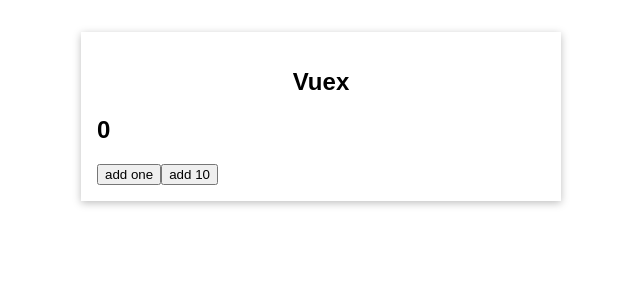
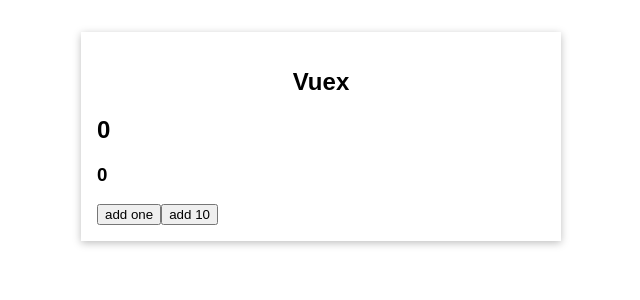
Before and after one commit to iNo0r/Vue-Vuex, a Vue app: page / in a window 1280 px wide. Shown: the top 300 px of the page, without its empty margins (319-959 px from the left). Built offline with nearby package versions, Linux system fonts and the light colour scheme.

Commit message:
introducing getters

```diff
--- a/src/components/MyCounter.vue
+++ b/src/components/MyCounter.vue
@@ -1,5 +1,6 @@
 <template>
   <h2>{{ counter }}</h2>
+  <h3>{{ finalCounter }}</h3>
 </template>
 
 <script>
@@ -7,6 +8,10 @@
   computed: {
     counter() {
       return this.$store.state.counter;
+    },
+    finalCounter() {
+      // it is called without the ()
+      return this.$store.getters.finalCounter;
     }
   }
 };
--- a/src/main.js
+++ b/src/main.js
@@ -20,6 +20,15 @@
     increase(state, payload) {
       state.counter = state.counter + payload.value;
     }
+  },
+  //   getters are similar to computed
+  getters: {
+    // state : to reach state obvously, getters: to reach other getters
+    //   in case of the value of this getter depending on oth getters
+    //   finalCounter(state,getters){
+    finalCounter(state) {
+      return state.counter * 2;
+    }
   }
 });
 
```
